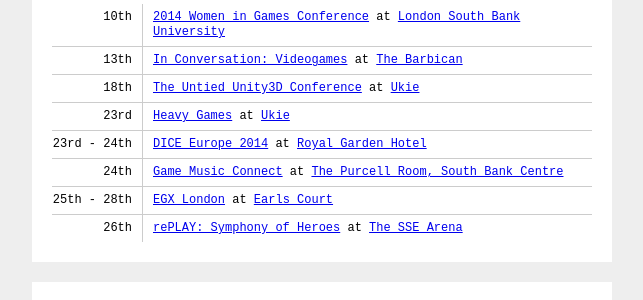
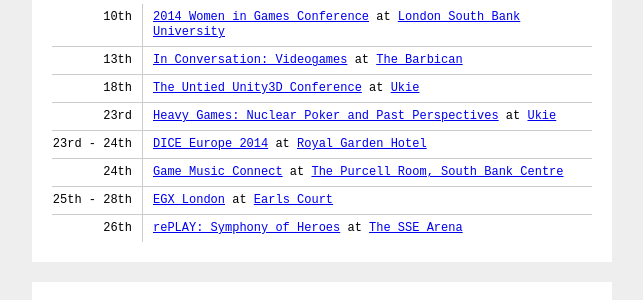
Before and after one commit to thomasmarshall/londongamediary.com, a Jekyll site: the page built from index.html, in a window 1280 px wide. Shown: the part 757-1057 px from the top of the page, without its empty margins (318-961 px from the left). Built offline with Jekyll 4.4.1, drawn with Linux system fonts in a browser that asks for light colours; nearby versions of some CDN libraries.

Commit message:
Update events.yml

```diff
--- a/_data/events.yml
+++ b/_data/events.yml
@@ -92,7 +92,7 @@
   location: "[Ukie](http://ukie.org.uk/)"
   date: 2014-09-18
 
-- title: "Heavy Games"
+- title: "Heavy Games: Nuclear Poker and Past Perspectives"
   link: "http://www.meetup.com/The-London-Educational-Games-Meetup-Group/events/200500142/"
   location: "[Ukie](http://ukie.org.uk/)"
   date: 2014-09-23
```
